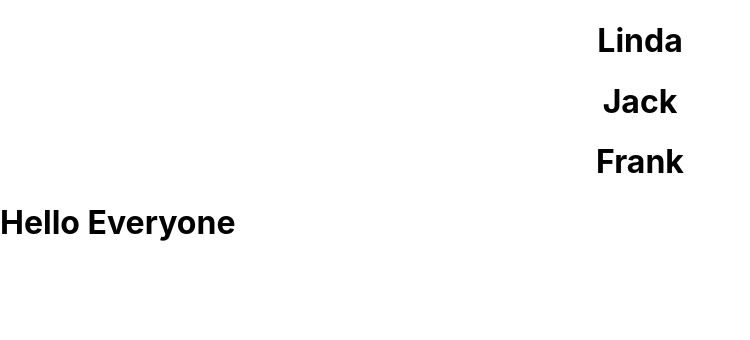
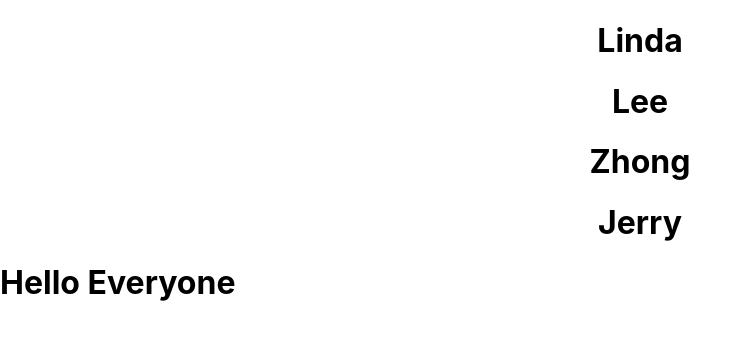
Before and after one commit to kunalarya873/React-Development-for-Beginners, a React (Create React App) app in the folder monsters-rolodex/: page / in a window 1280 px wide. Shown: the top 340 px of the page, without its empty margins (0-750 px from the left). Built offline with nearby package versions, Linux system fonts and the light colour scheme.

Commit message:
Adding map() fn

```diff
--- a/monsters-rolodex/src/App.js
+++ b/monsters-rolodex/src/App.js
@@ -6,15 +6,20 @@ class App extends Component{
   constructor(){
     super();
     this.state = {
-      monster1:{
-        name:'Linda'
-      },
-      monster2:{
-        name:'Jack'
-      },
-      monster3:{
-        name:'Frank'
-      },
+      monsters:[
+        {
+          name:'Linda'
+        },
+        {
+          name: 'Lee'
+        },
+        {
+          name:"Zhong"
+        },
+        {
+          name: "Jerry"
+        },
+      ],
 
 
     }
@@ -22,9 +27,9 @@ class App extends Component{
   render() {
     return (
       <div className="App">
-        <h1>{this.state.monster1.name}</h1>
-        <h1>{this.state.monster2.name}</h1>
-        <h1>{this.state.monster3.name}</h1>
+        {this.state.monsters.map((monster)=>{
+          return<h1>{monster.name}</h1>
+        })}
       </div>
     );
   }
```
